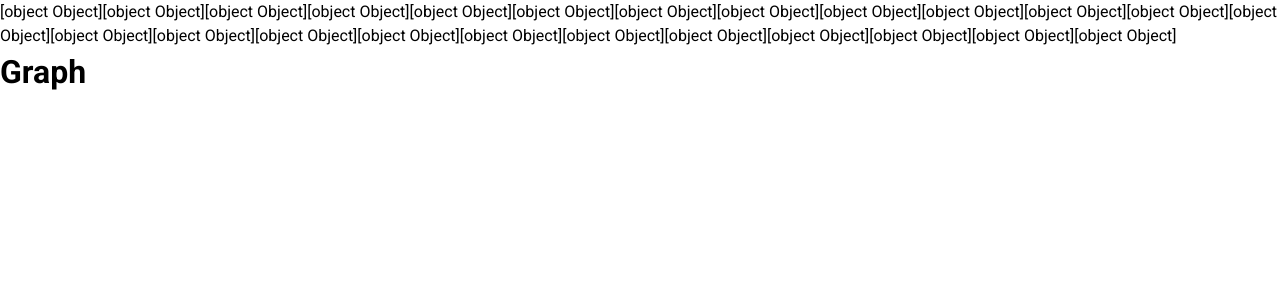
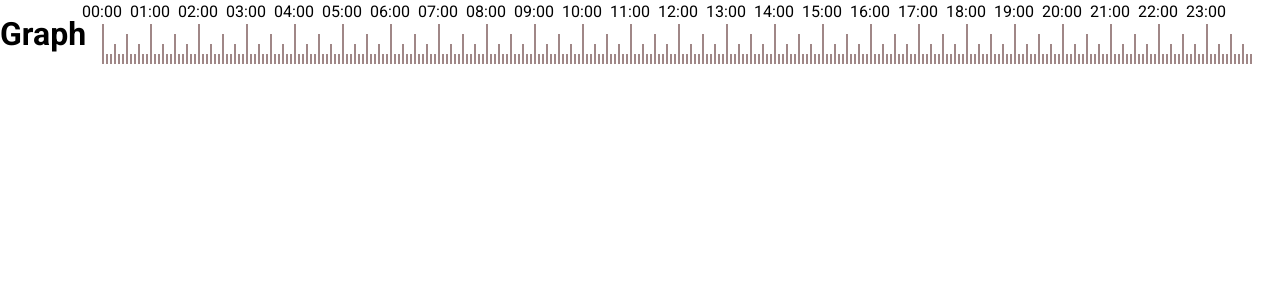
Before and after one commit to SashaSkryd/ShiftPlan, a React (Create React App) app: page / in a window 1280 px wide. Shown: the top 300 px of the page. Built offline with nearby package versions, Linux system fonts and the light colour scheme.

Commit message:
ruler complete

```diff
--- a/package.json
+++ b/package.json
@@ -3,6 +3,7 @@
   "version": "0.1.0",
   "private": true,
   "dependencies": {
+    "@scena/react-ruler": "^0.8.1",
     "@testing-library/jest-dom": "^5.13.0",
     "@testing-library/react": "^11.2.7",
     "@testing-library/user-event": "^12.8.3",
--- a/src/components/Ruler/Ruler.jsx
+++ b/src/components/Ruler/Ruler.jsx
@@ -1,12 +1,11 @@
 import React from 'react';
 import './Ruler.scss'
 
+const time = [0,1,2,3,4,5,6,7,8,9,10,11,12,13,14,15,16,17,18,19,20,21,22,23];
 
-function rulerPart(time){
+function rulerPart(el){
     return <li className="first-point">
-
-        <span className='time-indicator'>{time.length <= 1 ? `0${time}:00` : `${time}:00`}</span>
-
+    <span className='time-indicator'>{el.toString().length === 1 ? `0${el}:00` : `${el}:00`}</span>
     <ul>
         <li className="small-point"></li>
         <li className="small-point"></li>
@@ -19,29 +18,18 @@ function rulerPart(time){
         <li className="medium-point"></li>
         <li className="small-point"></li>
         <li className="small-point"></li>
+        <li className="main-point"></li>
     </ul>
 </li>
 };
 
-function rulerRender (){
-
-let ruler  = ''
-
-    for(let i = 0;i<24;i++){
-
-       ruler += rulerPart(i);
-    }
-    console.dir(ruler,'Ruler');
-
-    return ruler
-}
-
 export default function Ruler (){
-
     return(
         <div className='ruler-wraper'>
             <ul className='ruler'>
-                {rulerRender ()}
+                {time.map(el=>
+                   rulerPart(el)
+                )}
             </ul>
         </div>
     );
--- a/src/components/Ruler/Ruler.scss
+++ b/src/components/Ruler/Ruler.scss
@@ -0,0 +1,49 @@
+// .ruler-wraper{
+//     width: 100%;
+// }
+.ruler{
+    margin-left: 100px;
+    display: flex;
+}
+
+ul.ruler li{
+    // margin-right: 10px;
+
+    min-width: 2px;
+    height: 10px;
+    &.first-point{
+        position: relative;
+        & ul{
+            display: flex;
+
+            transform: rotate(180deg);
+            & li{
+                background-color: rgb(160, 135, 135);
+                // background-color: red;
+                // width: 2px;
+                margin-right: 2px;
+            }
+    & span {
+        position:absolute;
+
+    }
+   }
+    }
+}
+.time-indicator{
+    display: inline-block;
+    font-size: 16px;
+    transform: translateX(-45%);
+}
+.main-point{
+    min-height: 40px;
+}
+.small-point{
+    min-height: 10px;
+}
+.medium-point{
+    min-height: 20px;
+}
+.high-point{
+    min-height: 30px;
+}
```
Also changed, not shown: src/workers.js (added), 1 other file (tests, documents, lock files or other folders). Lines whose indentation alone changed are shown as unchanged.
